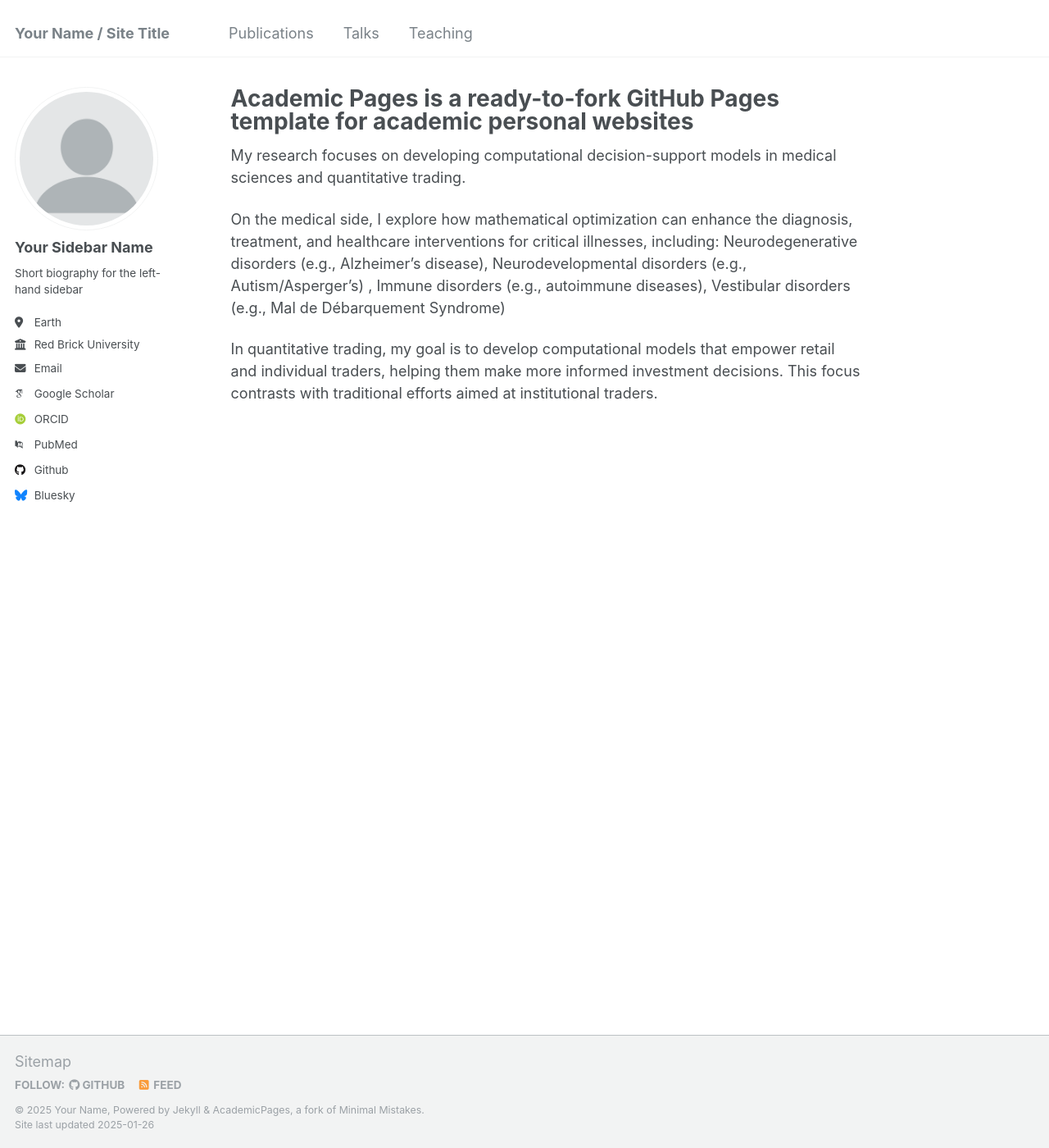
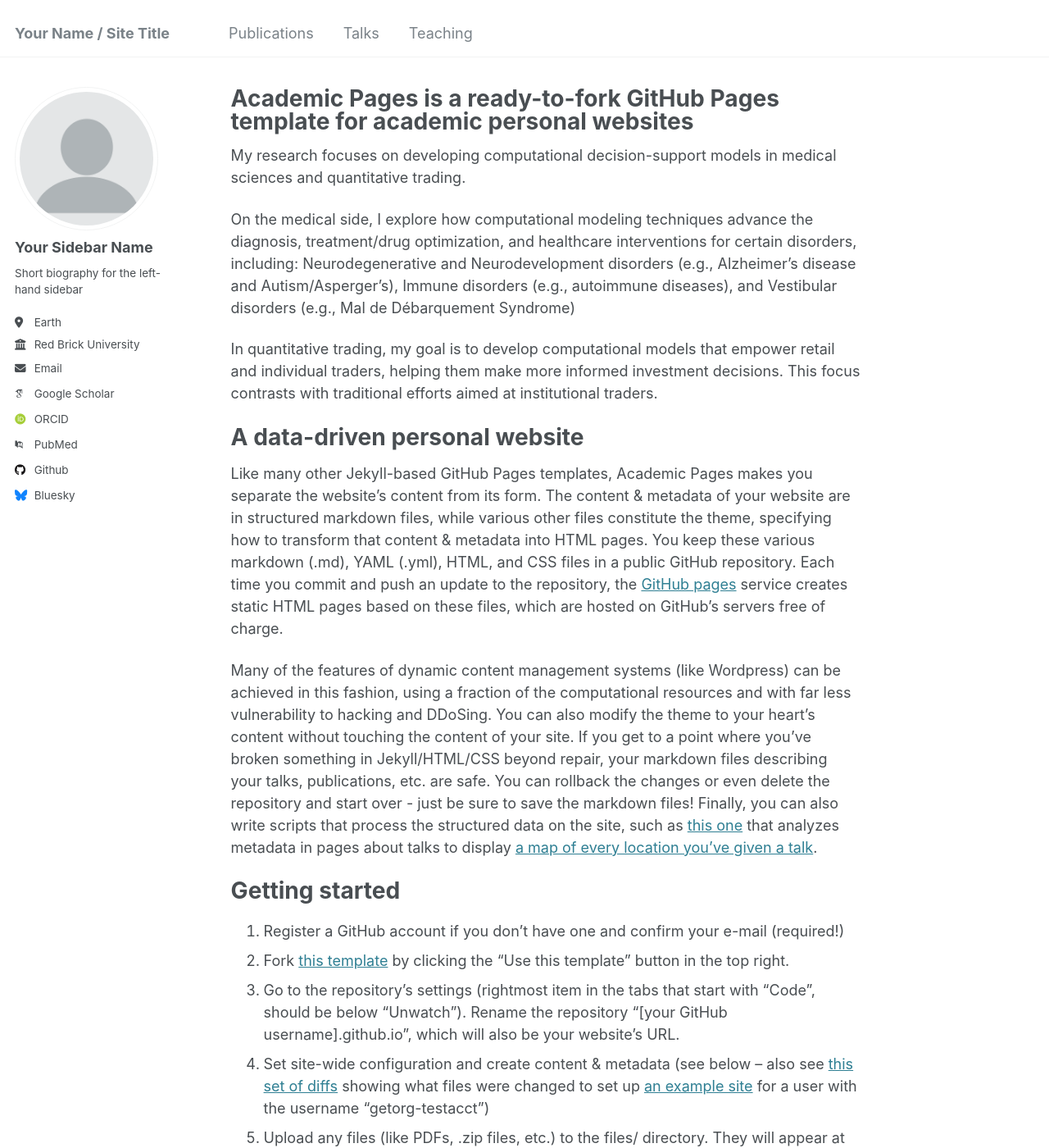
Before and after one commit to wenbo5565/wenbo5565.github.io, a Jekyll site: the page built from _pages/about.md, in a window 1280 px wide and 1400 px high. Shown: the whole window at 82% size. Built offline with Jekyll 4.4.1, drawn with Linux system fonts in a browser that asks for light colours; some web fonts are replaced; some of the changed text lies outside the part shown.

Commit message:
Update about.md

```diff
--- a/_pages/about.md
+++ b/_pages/about.md
@@ -10,12 +10,9 @@ redirect_from:
 
 My research focuses on developing computational decision-support models in medical sciences and quantitative trading.
 
-On the medical side, I explore how mathematical optimization can enhance the diagnosis, treatment, and healthcare interventions for critical illnesses, including: Neurodegenerative disorders (e.g., Alzheimer's disease), Neurodevelopmental disorders (e.g., Autism/Asperger's)
-, Immune disorders (e.g., autoimmune diseases), Vestibular disorders (e.g., Mal de Débarquement Syndrome)
+On the medical side, I explore how computational modeling techniques advance the diagnosis, treatment/drug optimization, and healthcare interventions for certain disorders, including: Neurodegenerative and Neurodevelopment disorders (e.g., Alzheimer's disease and Autism/Asperger's), Immune disorders (e.g., autoimmune diseases), and Vestibular disorders (e.g., Mal de Débarquement Syndrome)
 
 In quantitative trading, my goal is to develop computational models that empower retail and individual traders, helping them make more informed investment decisions. This focus contrasts with traditional efforts aimed at institutional traders.
-
-<!--
 
 A data-driven personal website
 ======
@@ -55,5 +52,3 @@ Example: editing a markdown file for a talk
 For more info
 ------
 More info about configuring Academic Pages can be found in [the guide](https://academicpages.github.io/markdown/), the [growing wiki](https://github.com/academicpages/academicpages.github.io/wiki), and you can always [ask a question on GitHub](https://github.com/academicpages/academicpages.github.io/discussions). The [guides for the Minimal Mistakes theme](https://mmistakes.github.io/minimal-mistakes/docs/configuration/) (which this theme was forked from) might also be helpful.
-
--->
```
